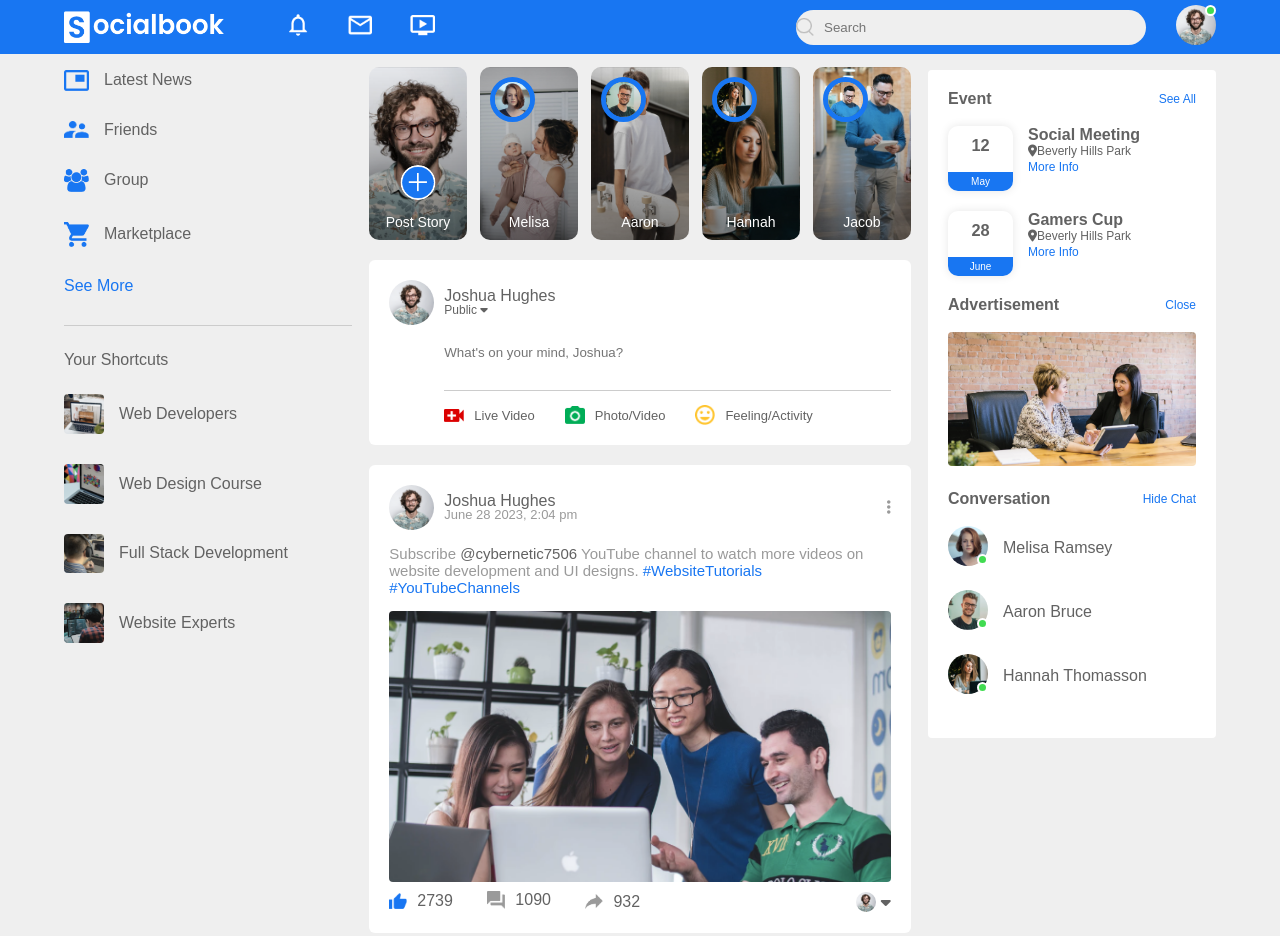
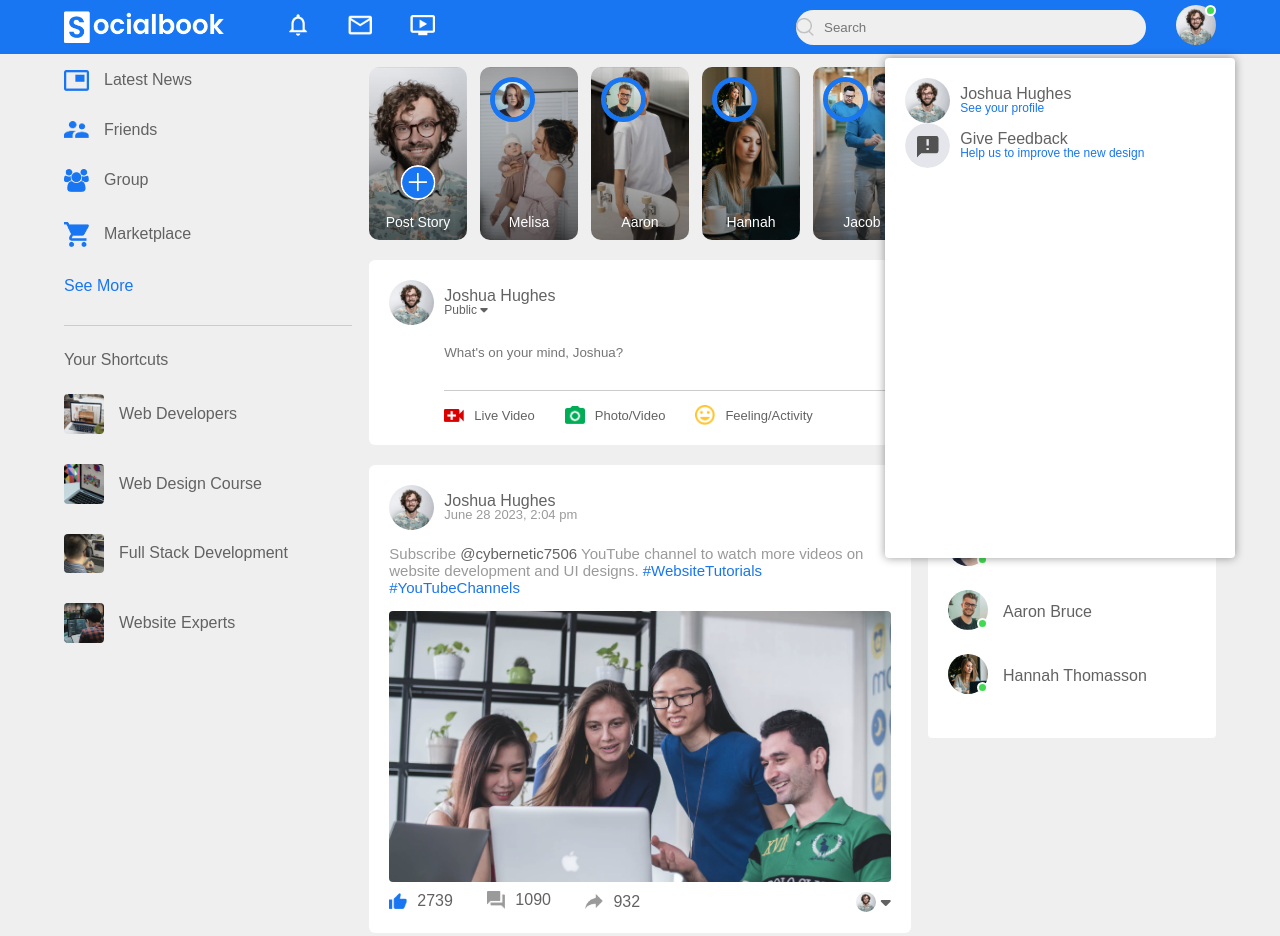
Before and after one commit to AkromAbdaliev/socialbook, a plain HTML site: page index.html in a window 1280 px wide. Shown: the top 936 px of the page. Drawn offline with Linux system fonts and the light colour scheme.

Commit message:
give feedback text added

```diff
--- a/index.html
+++ b/index.html
@@ -27,9 +27,32 @@
       <div class="nav-user-icon online">
         <img src="images/profile-pic.png">
       </div>
+    </div>
+    <!-------------------- settings-menu ----------------->
+    <div class="settings-menu">
+
+      <div class="settins-menu-inner">
+        <div class="user-profile">
+          <img src="images/profile-pic.png">
+          <div>
+            <p>Joshua Hughes</p>
+            <a href="#">See your profile</a>
+          </div>
+        </div>
+
+        <div class="user-profile">
+          <img src="images/feedback.png">
+          <div>
+            <p>Give Feedback</p>
+            <a href="#">Help us to improve the new design</a>
+          </div>
+        </div>
+      </div>
 
 
     </div>
+
+
   </nav>
   <div class="container">
 
@@ -120,7 +143,8 @@
           </div>
           <a href="#"><i class="fas fa-ellipsis-v"></i></a>
         </div>
-        <p class="post-text">Subscribe <span>@cybernetic7506</span> YouTube channel to watch more videos on website development and UI designs. <a href="#">#WebsiteTutorials </a><a href="#">#YouTubeChannels</a></p>
+        <p class="post-text">Subscribe <span>@cybernetic7506</span> YouTube channel to watch more videos on website
+          development and UI designs. <a href="#">#WebsiteTutorials </a><a href="#">#YouTubeChannels</a></p>
         <img src="images/feed-image-1.png" class="post-img">
 
         <div class="post-row">
@@ -148,7 +172,9 @@
           </div>
           <a href="#"><i class="fas fa-ellipsis-v"></i></a>
         </div>
-        <p class="post-text"> Like and share this video with friends, tag <span>@cybernetic7506</span> facebook page on your post. Ask your doubts in the comments.<a href="#">#WebsiteTutorials </a><a href="#">#YouTubeChannels</a></p>
+        <p class="post-text"> Like and share this video with friends, tag <span>@cybernetic7506</span> facebook page on
+          your post. Ask your doubts in the comments.<a href="#">#WebsiteTutorials </a><a href="#">#YouTubeChannels</a>
+        </p>
         <img src="images/feed-image-2.png" class="post-img">
 
         <div class="post-row">
@@ -176,7 +202,9 @@
           </div>
           <a href="#"><i class="fas fa-ellipsis-v"></i></a>
         </div>
-        <p class="post-text"> Like and share this video with friends, tag <span>@cybernetic7506</span> facebook page on your post. Ask your doubts in the comments.<a href="#">#WebsiteTutorials </a><a href="#">#YouTubeChannels</a></p>
+        <p class="post-text"> Like and share this video with friends, tag <span>@cybernetic7506</span> facebook page on
+          your post. Ask your doubts in the comments.<a href="#">#WebsiteTutorials </a><a href="#">#YouTubeChannels</a>
+        </p>
         <img src="images/feed-image-3.png" class="post-img">
 
         <div class="post-row">
@@ -203,7 +231,9 @@
           </div>
           <a href="#"><i class="fas fa-ellipsis-v"></i></a>
         </div>
-        <p class="post-text"> Like and share this video with friends, tag <span>@cybernetic7506</span> facebook page on your post. Ask your doubts in the comments.<a href="#">#WebsiteTutorials </a><a href="#">#YouTubeChannels</a></p>
+        <p class="post-text"> Like and share this video with friends, tag <span>@cybernetic7506</span> facebook page on
+          your post. Ask your doubts in the comments.<a href="#">#WebsiteTutorials </a><a href="#">#YouTubeChannels</a>
+        </p>
         <img src="images/feed-image-4.png" class="post-img">
 
         <div class="post-row">
@@ -230,7 +260,9 @@
           </div>
           <a href="#"><i class="fas fa-ellipsis-v"></i></a>
         </div>
-        <p class="post-text"> Like and share this video with friends, tag <span>@cybernetic7506</span> facebook page on your post. Ask your doubts in the comments.<a href="#">#WebsiteTutorials </a><a href="#">#YouTubeChannels</a></p>
+        <p class="post-text"> Like and share this video with friends, tag <span>@cybernetic7506</span> facebook page on
+          your post. Ask your doubts in the comments.<a href="#">#WebsiteTutorials </a><a href="#">#YouTubeChannels</a>
+        </p>
         <img src="images/feed-image-5.png" class="post-img">
 
         <div class="post-row">
--- a/styles/style.css
+++ b/styles/style.css
@@ -438,3 +438,26 @@ nav {
   padding: 10px 0 20px;
   font-size: 13px;
  }
+
+ .settings-menu{
+  position: absolute;
+  width: 90%;
+  max-width: 350px;
+  height: 500px;
+  background: #fff;
+  box-shadow:  0 0 10px rgba(0, 0, 0, 0.4);
+  border-radius: 4px;
+  overflow: hidden;
+  top: 108%;
+  right: 3.5%;
+ }
+
+ .user-profile a{
+  font-size: 12px;
+  color: #1876f2;
+  text-decoration: none;
+ }
+
+ .settins-menu-inner{
+  padding: 20px;
+ }
```
Lines whose indentation alone changed are shown as unchanged.
